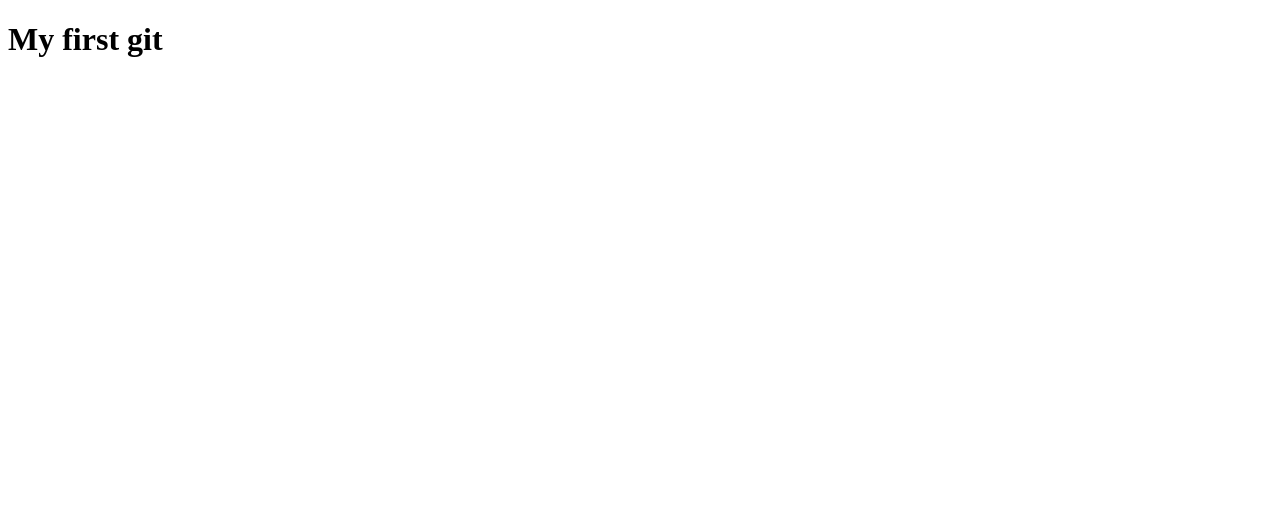
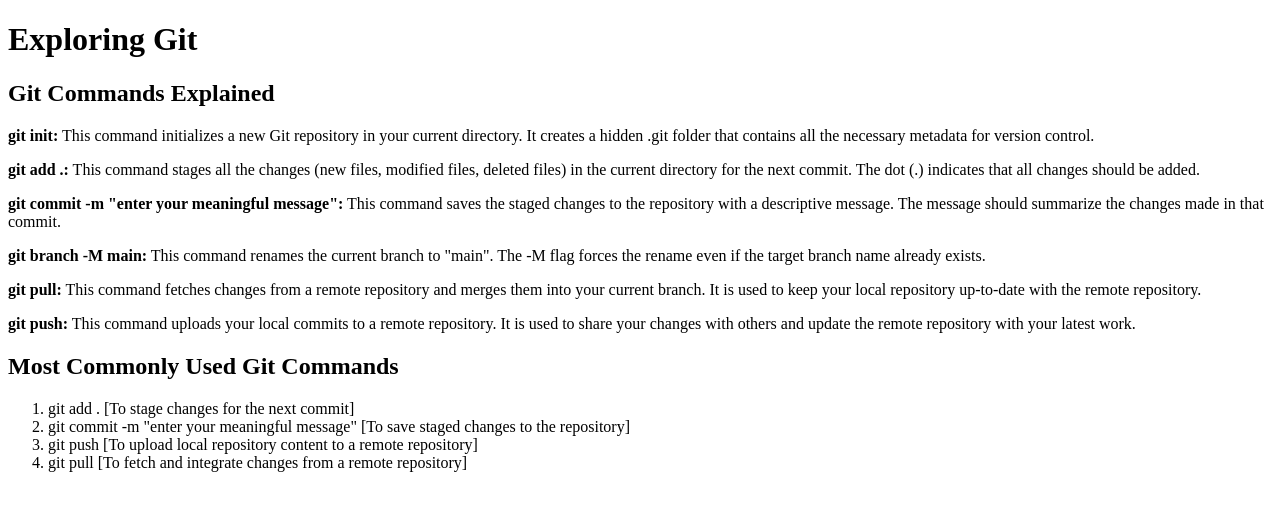
Before and after one commit to mdabushahman/my-first-git, a plain HTML site: page index.html in a window 1280 px wide. Drawn offline with Linux system fonts and the light colour scheme.

Commit message:
# important commands in git

```diff
--- a/index.html
+++ b/index.html
@@ -6,6 +6,22 @@
     <title>Exploring Git</title>
 </head>
 <body>
-    <h1>My first git</h1>
+    <h1>Exploring Git</h1>
+    <div>
+        <h2>Git Commands Explained</h2>
+        <p><strong>git init:</strong> This command initializes a new Git repository in your current directory. It creates a hidden .git folder that contains all the necessary metadata for version control.</p>
+        <p><strong>git add .:</strong> This command stages all the changes (new files, modified files, deleted files) in the current directory for the next commit. The dot (.) indicates that all changes should be added.</p>
+        <p><strong>git commit -m "enter your meaningful message":</strong> This command saves the staged changes to the repository with a descriptive message. The message should summarize the changes made in that commit.</p>
+        <p><strong>git branch -M main:</strong> This command renames the current branch to "main". The -M flag forces the rename even if the target branch name already exists.</p>
+        <p><strong>git pull:</strong> This command fetches changes from a remote repository and merges them into your current branch. It is used to keep your local repository up-to-date with the remote repository.</p>
+        <p><strong>git push:</strong> This command uploads your local commits to a remote repository. It is used to share your changes with others and update the remote repository with your latest work.</p>
+    </div>
+    <h2>Most Commonly Used Git Commands</h2>
+    <ol>
+        <li>git add . [To stage changes for the next commit]</li>
+        <li>git commit -m "enter your meaningful message" [To save staged changes to the repository]</li>
+        <li>git push [To upload local repository content to a remote repository]</li>
+        <li>git pull [To fetch and integrate changes from a remote repository]</li>
+    </ol>
 </body>
 </html>
```
